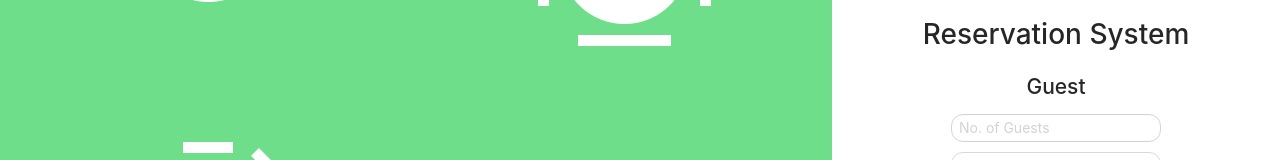
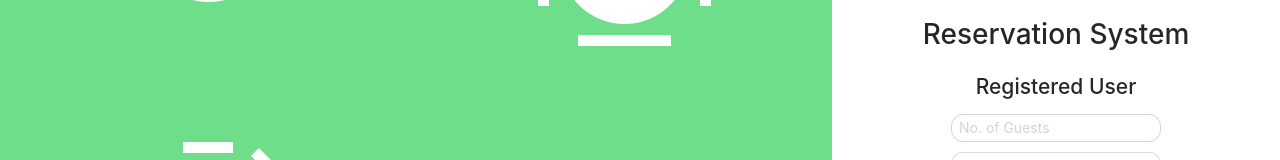
Before and after one commit to Kur0Leo/COSC4351, a React (Create React App) app in the folder frontend/: page /registereduserreserve in a window 1280 px wide. Shown: the part 198-358 px from the top of the page. Built offline with nearby package versions, Linux system fonts and the light colour scheme.

Commit message:
Fixed selections

```diff
--- a/frontend/src/components/Reserve/Guest.js
+++ b/frontend/src/components/Reserve/Guest.js
@@ -1,6 +1,6 @@
 import React, { useEffect, useState }  from "react";
 import "./Guest.scss";
-import {DatePicker, TimePicker, Select, Space } from 'antd';
+import {DatePicker, TimePicker, Select } from 'antd';
 import Tablespic from './Tablespic';
 import db from '../../firebase-config';
 import { collection, onSnapshot, addDoc, setDoc, doc } from "@firebase/firestore";
@@ -84,19 +84,17 @@ function Guest(){
                     onChange={time => setTime(time)}
                     />
                     <br/>
-                    <Space direction="vertical" style={{marginBottom: "10px", width:"15em", borderRadius: "12px"}}>
                     <Select
 
                     mode="multiple"
                     allowClear
-                    style={{ width: '100%' }}
+                    style={{marginBottom: "10px", width:"15em", borderRadius: "12px"}}
                     placeholder="Select your table number(s)"
                     // defaultValue={['a10', 'c12']}
                     onChange={handleChange}
                     >
                     {children}
                     </Select>
-                    </Space>
                     <br />
 
                     <button className="greenbut" onClick={onSubmit}>Reserve</button>
--- a/frontend/src/components/Reserve/RegisteredUserReserve.js
+++ b/frontend/src/components/Reserve/RegisteredUserReserve.js
@@ -1,5 +1,5 @@
 import React, {useState} from 'react';
-import {DatePicker, TimePicker, Select, Space } from 'antd';
+import {DatePicker, TimePicker, Select } from 'antd';
 import './RegisteredUser.scss';
 import Tablespic from './Tablespic';
 import db from '../../firebase-config';
@@ -45,7 +45,7 @@ function RegisteredUserReserve(){
             <div className="content">
                 <div className="user">
                     <h1>Reservation System</h1>
-                    <h2>Guest</h2>
+                    <h2>Registered User</h2>
                     <input style={{marginBottom: "10px"}} type="number" placeholder="No. of Guests" min="1" max="14"
                     required onChange={(e) => {setnumGuests(e.target.value);}} />
                     <br/>
@@ -62,19 +62,17 @@ function RegisteredUserReserve(){
                     selected={time}
                     onChange={time => setTime(time)} />
                     <br/>
-                    <Space direction="vertical" style={{marginBottom: "10px", width:"15em", borderRadius: "12px"}}>
                     <Select
 
                     mode="multiple"
                     allowClear
-                    style={{ width: '100%' }}
+                    style={{marginBottom: "10px", width:"15em", borderRadius: "12px"}}
                     placeholder="Select your table number(s)"
                     // defaultValue={['a10', 'c12']}
                     onChange={handleChange}
                     >
                     {children}
                     </Select>
-                    </Space>
                     <br />
                     <button className="greenbut" onClick={onSubmit}>Reserve</button>
                 </div>
```
